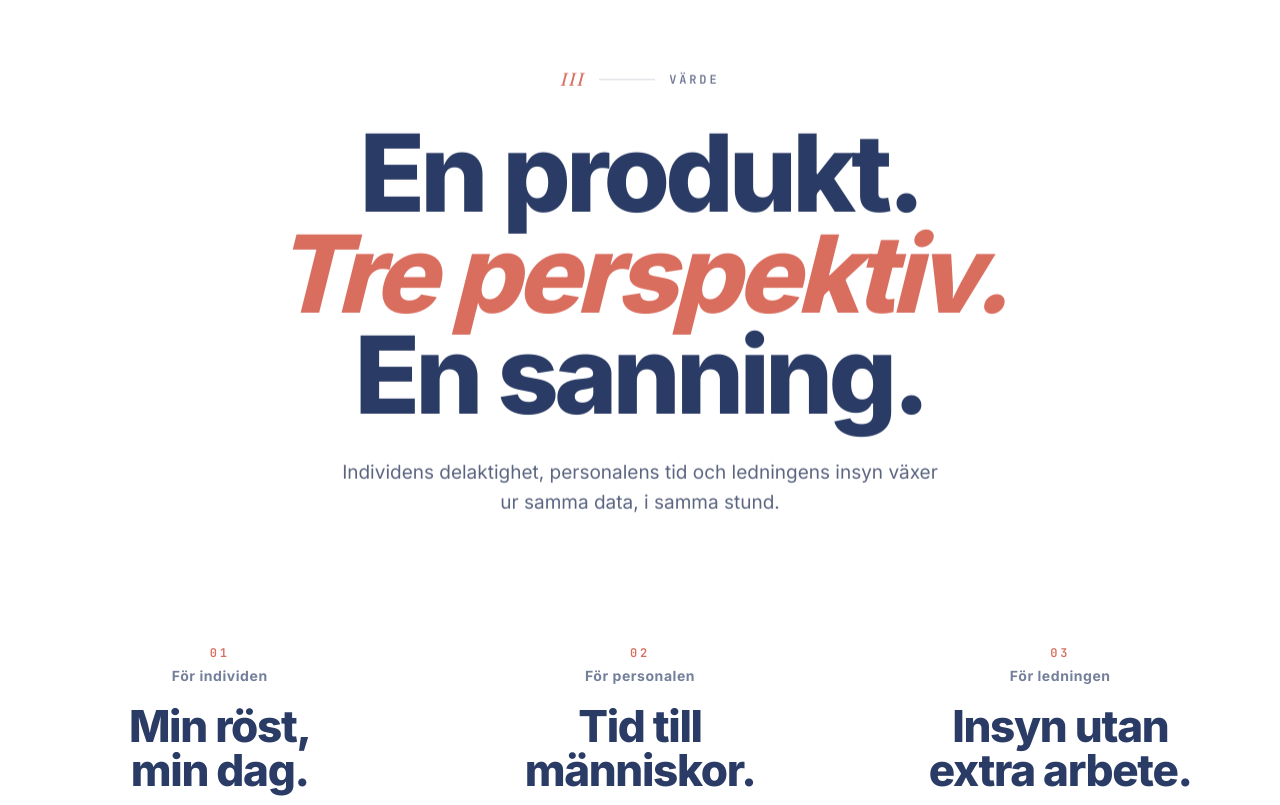
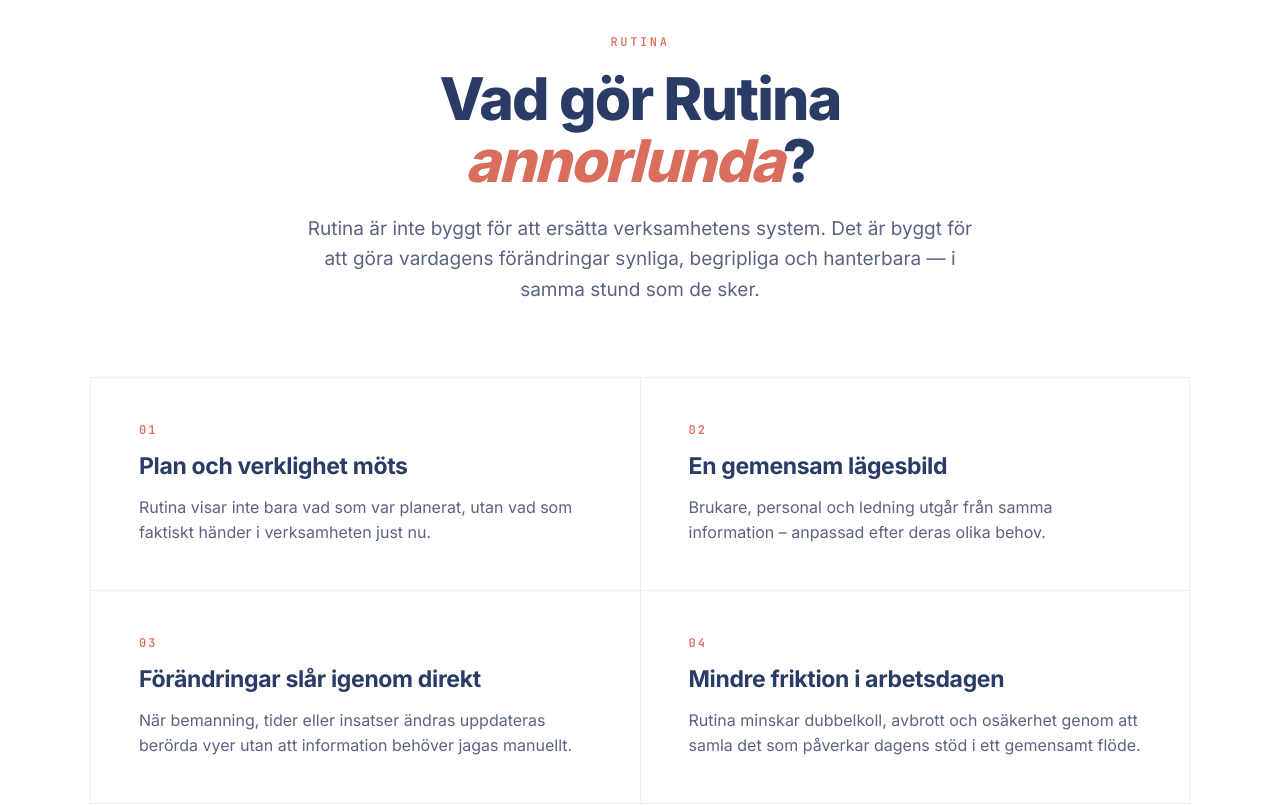
Before and after one commit to Aemadsaloum/avivocare-website-clean, a Next.js app: page / in a window 1280 px wide. Shown: the part 4880-5685 px from the top of the page. Built offline with nearby package versions, Linux system fonts and the light colour scheme.

Commit message:
add Rutina differentiation section

```diff
--- a/app/page.tsx
+++ b/app/page.tsx
@@ -2,6 +2,7 @@
 import HeroEditorial from '@/components/HeroEditorial';
 import Challenges from '@/components/Challenges';
 import ProductSplit from '@/components/ProductSplit';
+import Differentiators from '@/components/Differentiators';
 import ValueSection from '@/components/ValueSection';
 import Manifest from '@/components/Manifest';
 import About from '@/components/About';
@@ -15,6 +16,7 @@
       <HeroEditorial />
       <Challenges />
       <ProductSplit />
+      <Differentiators />
       <ValueSection />
       <Manifest />
       <About />
--- /dev/null
+++ b/components/Differentiators.tsx
@@ -0,0 +1,133 @@
+const items = [
+  {
+    n: '01',
+    title: 'Plan och verklighet möts',
+    body: 'Rutina visar inte bara vad som var planerat, utan vad som faktiskt händer i verksamheten just nu.',
+  },
+  {
+    n: '02',
+    title: 'En gemensam lägesbild',
+    body: 'Brukare, personal och ledning utgår från samma information – anpassad efter deras olika behov.',
+  },
+  {
+    n: '03',
+    title: 'Förändringar slår igenom direkt',
+    body: 'När bemanning, tider eller insatser ändras uppdateras berörda vyer utan att information behöver jagas manuellt.',
+  },
+  {
+    n: '04',
+    title: 'Mindre friktion i arbetsdagen',
+    body: 'Rutina minskar dubbelkoll, avbrott och osäkerhet genom att samla det som påverkar dagens stöd i ett gemensamt flöde.',
+  },
+];
+
+export default function Differentiators() {
+  return (
+    <section className="section df-section" id="annorlunda">
+      <div className="container">
+        <header className="df-head">
+          <span className="eyebrow">RUTINA</span>
+          <h2 className="df-headline">
+            Vad gör Rutina <span className="accent-italic">annorlunda</span>?
+          </h2>
+          <p className="df-lede">
+            Rutina är inte byggt för att ersätta verksamhetens system. Det är byggt för att göra
+            vardagens förändringar synliga, begripliga och hanterbara — i samma stund som de sker.
+          </p>
+        </header>
+
+        <div className="df-grid">
+          {items.map((it, i) => (
+            <article key={i} className="df-cell">
+              <span className="df-num">{it.n}</span>
+              <h3 className="df-title">{it.title}</h3>
+              <p className="df-body">{it.body}</p>
+            </article>
+          ))}
+        </div>
+      </div>
+
+      <style>{`
+        .df-section { background: white; }
+
+        .df-head {
+          max-width: 760px;
+          margin: 0 auto 72px;
+          text-align: center;
+        }
+        .df-head .eyebrow { display: block; margin-bottom: 18px; }
+        .df-headline {
+          font-family: var(--font-sans);
+          font-weight: 800;
+          font-size: clamp(34px, 4.6vw, 60px);
+          line-height: 1.05;
+          letter-spacing: -0.03em;
+          color: var(--navy);
+          margin: 0 0 22px;
+          text-wrap: balance;
+        }
+        .df-lede {
+          font-size: 19px;
+          line-height: 1.6;
+          color: var(--muted);
+          margin: 0 auto;
+          max-width: 56ch;
+        }
+
+        .df-grid {
+          display: grid;
+          grid-template-columns: 1fr 1fr;
+          max-width: 1100px;
+          margin: 0 auto;
+          border-top: 1px solid rgba(31,42,68,0.08);
+          border-left: 1px solid rgba(31,42,68,0.08);
+        }
+        .df-cell {
+          padding: 44px 48px;
+          border-right: 1px solid rgba(31,42,68,0.08);
+          border-bottom: 1px solid rgba(31,42,68,0.08);
+          display: flex;
+          flex-direction: column;
+          gap: 14px;
+          transition: background-color 250ms ease;
+        }
+        .df-cell:hover {
+          background: rgba(31,42,68,0.018);
+        }
+        .df-num {
+          font-family: var(--font-mono);
+          font-size: 12px;
+          font-weight: 600;
+          letter-spacing: 0.18em;
+          color: var(--coral);
+        }
+        .df-title {
+          font-family: var(--font-sans);
+          font-weight: 700;
+          font-size: clamp(19px, 2vw, 23px);
+          line-height: 1.25;
+          letter-spacing: -0.015em;
+          color: var(--navy);
+          margin: 0;
+          text-wrap: balance;
+        }
+        .df-body {
+          font-size: 16px;
+          line-height: 1.6;
+          color: var(--muted);
+          margin: 0;
+          max-width: 46ch;
+        }
+
+        @media (max-width: 980px) {
+          .df-cell { padding: 36px 32px; }
+        }
+        @media (max-width: 720px) {
+          .df-head { margin-bottom: 48px; }
+          .df-grid { grid-template-columns: 1fr; }
+          .df-cell { padding: 28px 22px; gap: 10px; }
+        }
+      `}</style>
+    </section>
+  );
+}
```
